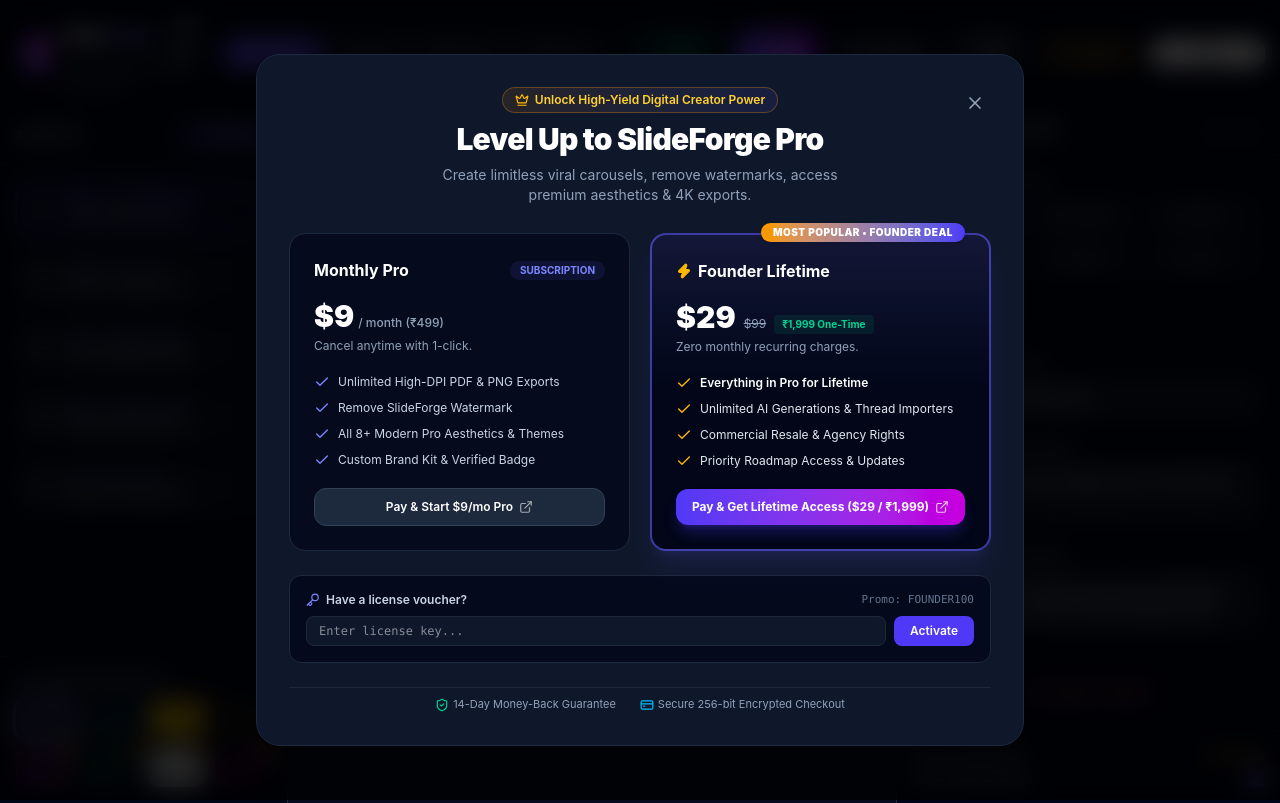
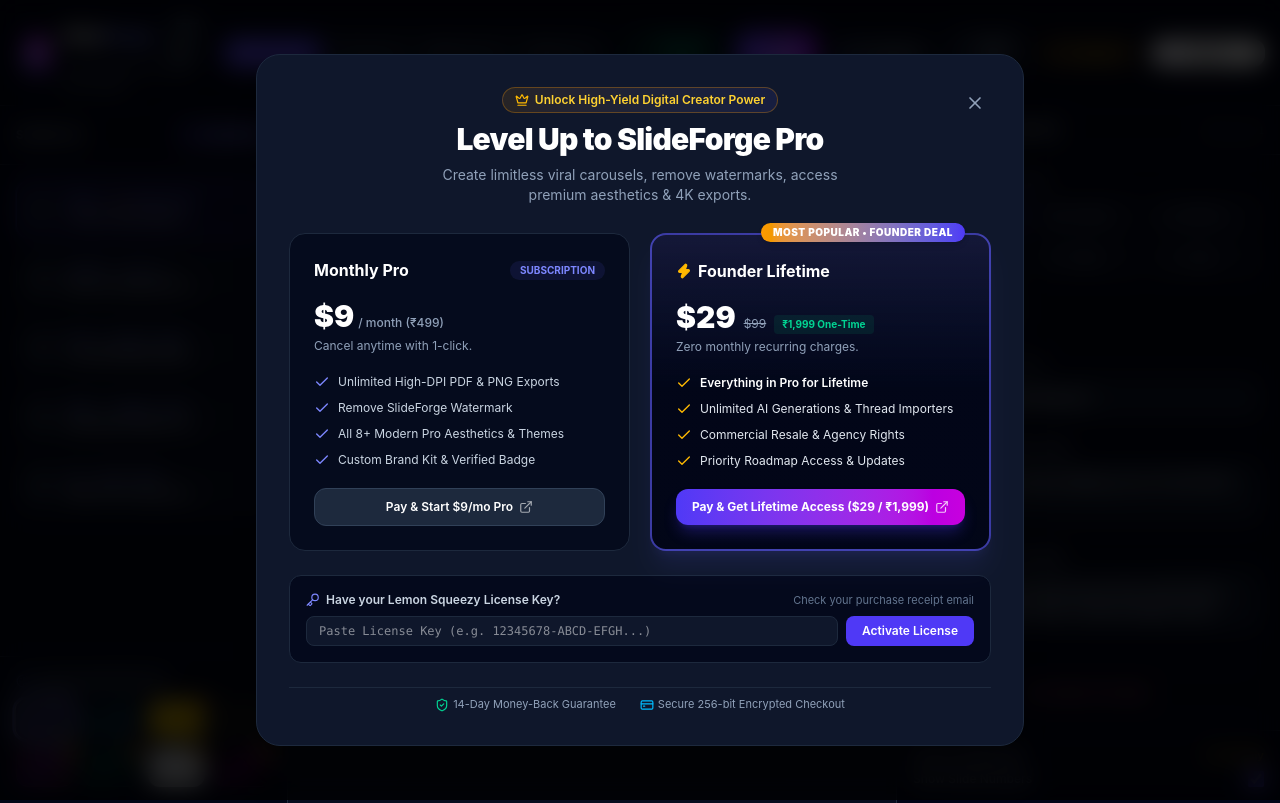
Before and after one commit to quizedguy-art/postcraft-studio, a React (Vite) app: page / in a window 1280 px wide. Both pictures are taken after a click on the button "FREE TIER". Built offline with nearby package versions, Linux system fonts and the light colour scheme; grey boxes are pictures that could not be loaded.

Commit message:
Fix unauthorized Pro activation and enforce Lemon Squeezy license validation

```diff
--- a/src/App.tsx
+++ b/src/App.tsx
@@ -22,6 +22,7 @@
   exportSingleSlideAsPng,
   type ExportProgress
 } from './utils/exporter';
+import { verifyLicenseKey } from './utils/license';
 import {
   Plus,
   Trash2,
@@ -90,7 +91,21 @@
     const saved = localStorage.getItem(SUBSCRIPTION_KEY);
     if (saved) {
       try {
-        return JSON.parse(saved);
+        const parsed = JSON.parse(saved);
+        // Security check: If isPro is set without a legitimate license key, reset to Free
+        if (parsed.isPro) {
+          const key = parsed.licenseKey?.trim();
+          const isBypassKey = !key || key.startsWith('STRIPE-') || ['FOUNDER100', 'PROPASS', 'GROWTH2026', 'VIP'].includes(key);
+          if (isBypassKey) {
+            return {
+              isPro: false,
+              tier: 'free',
+              exportsToday: 0,
+              maxFreeExportsPerDay: 5,
+            };
+          }
+        }
+        return parsed;
       } catch (e) {
         console.error(e);
       }
@@ -112,14 +127,34 @@
     localStorage.setItem(SUBSCRIPTION_KEY, JSON.stringify(subscription));
   }, [subscription]);
 
-  // Listen for return from Stripe / Lemon Squeezy checkout via URL query params
+  // Verify license key on initial boot if user is marked Pro
+  useEffect(() => {
+    if (subscription.isPro && subscription.licenseKey) {
+      verifyLicenseKey(subscription.licenseKey).then(res => {
+        if (!res.valid) {
+          setSubscription({
+            isPro: false,
+            tier: 'free',
+            exportsToday: 0,
+            maxFreeExportsPerDay: 5,
+          });
+          setProject(prev => ({ ...prev, showWatermark: true }));
+        }
+      });
+    }
+  }, []);
+
+  // Listen for return from Lemon Squeezy with license key in query params
   useEffect(() => {
     const params = new URLSearchParams(window.location.search);
-    const isSuccess = params.get('checkout_success') === 'true' || params.get('success') === 'true';
-    const tier = (params.get('tier') as 'pro' | 'lifetime') || 'lifetime';
+    const licenseKey = params.get('license_key') || params.get('key');
 
-    if (isSuccess && !subscription.isPro) {
-      handleUpgrade(tier, `STRIPE-${Date.now().toString(36).toUpperCase()}`);
+    if (licenseKey && !subscription.isPro) {
+      verifyLicenseKey(licenseKey).then(res => {
+        if (res.valid) {
+          handleUpgrade(res.tier || 'lifetime', licenseKey);
+        }
+      });
       // Clean query string
       window.history.replaceState({}, document.title, window.location.pathname);
     }
--- a/src/components/PricingModal.tsx
+++ b/src/components/PricingModal.tsx
@@ -2,6 +2,7 @@
 import type { UserSubscription } from '../types';
 import { PAYMENT_CONFIG } from '../config/payments';
 import { triggerConfetti } from '../utils/exporter';
+import { verifyLicenseKey } from '../utils/license';
 import {
   Check,
   Zap,
@@ -11,7 +12,8 @@
   CreditCard,
   Key,
   ExternalLink,
-  RotateCcw
+  RotateCcw,
+  Loader2
 } from 'lucide-react';
 
 interface PricingModalProps {
@@ -29,22 +31,37 @@
   onUpgrade,
   onResetToFree,
 }) => {
-  const [promoCode, setPromoCode] = useState('');
-  const [promoStatus, setPromoStatus] = useState<string | null>(null);
+  const [licenseKeyInput, setLicenseKeyInput] = useState('');
+  const [isVerifying, setIsVerifying] = useState(false);
+  const [verifyStatus, setVerifyStatus] = useState<{ type: 'success' | 'error'; message: string } | null>(null);
 
   if (!isOpen) return null;
 
-  const handleApplyKey = () => {
-    const clean = promoCode.trim().toUpperCase();
-    if (clean === 'FOUNDER100' || clean === 'PROPASS' || clean === 'GROWTH2026' || clean === 'VIP') {
-      onUpgrade('lifetime', clean);
-      triggerConfetti();
-      setPromoStatus('✅ Lifetime Pro License successfully activated!');
-      setTimeout(() => {
-        onClose();
-      }, 1200);
-    } else {
-      setPromoStatus('❌ Invalid license code. Try "FOUNDER100" or upgrade below.');
+  const handleActivateLicense = async () => {
+    if (!licenseKeyInput.trim()) {
+      setVerifyStatus({ type: 'error', message: 'Please enter your license key.' });
+      return;
+    }
+
+    setIsVerifying(true);
+    setVerifyStatus(null);
+
+    try {
+      const result = await verifyLicenseKey(licenseKeyInput.trim());
+      if (result.valid) {
+        onUpgrade(result.tier || 'lifetime', licenseKeyInput.trim());
+        triggerConfetti();
+        setVerifyStatus({ type: 'success', message: `✅ ${result.message}` });
+        setTimeout(() => {
+          onClose();
+        }, 1500);
+      } else {
+        setVerifyStatus({ type: 'error', message: `❌ ${result.message}` });
+      }
+    } catch {
+      setVerifyStatus({ type: 'error', message: '❌ Verification failed. Please check your internet connection.' });
+    } finally {
+      setIsVerifying(false);
     }
   };
 
@@ -83,7 +100,7 @@
                   onClick={onResetToFree}
                   className="text-xs text-slate-400 hover:text-rose-400 underline flex items-center gap-1"
                 >
-                  <RotateCcw className="w-3 h-3" /> Reset to Free for testing
+                  <RotateCcw className="w-3 h-3" /> Reset to Free
                 </button>
               )}
             </div>
@@ -196,27 +213,34 @@
         <div className="p-4 bg-slate-950/80 border border-slate-800 rounded-xl space-y-2">
           <div className="flex items-center justify-between text-xs">
             <span className="font-semibold text-slate-300 flex items-center gap-1.5">
-              <Key className="w-3.5 h-3.5 text-indigo-400" /> Have a license voucher?
+              <Key className="w-3.5 h-3.5 text-indigo-400" /> Have your Lemon Squeezy License Key?
             </span>
-            <span className="text-[11px] text-slate-500 font-mono">Promo: FOUNDER100</span>
+            <span className="text-[11px] text-slate-500">Check your purchase receipt email</span>
           </div>
           <div className="flex gap-2">
             <input
               type="text"
-              value={promoCode}
-              onChange={e => setPromoCode(e.target.value)}
-              placeholder="Enter license key..."
-              className="flex-1 px-3 py-1.5 bg-slate-900 border border-slate-800 rounded-lg text-xs font-mono text-white focus:outline-none focus:border-indigo-500"
+              value={licenseKeyInput}
+              onChange={e => setLicenseKeyInput(e.target.value)}
+              placeholder="Paste License Key (e.g. 12345678-ABCD-EFGH...)"
+              disabled={isVerifying}
+              className="flex-1 px-3 py-1.5 bg-slate-900 border border-slate-800 rounded-lg text-xs font-mono text-white focus:outline-none focus:border-indigo-500 disabled:opacity-50"
             />
             <button
-              onClick={handleApplyKey}
-              className="px-4 py-1.5 bg-indigo-600 hover:bg-indigo-500 text-white text-xs font-semibold rounded-lg transition-colors"
+              onClick={handleActivateLicense}
+              disabled={isVerifying}
+              className="px-4 py-1.5 bg-indigo-600 hover:bg-indigo-500 disabled:bg-slate-800 disabled:text-slate-500 text-white text-xs font-semibold rounded-lg transition-colors flex items-center gap-1.5"
             >
-              Activate
+              {isVerifying && <Loader2 className="w-3 h-3 animate-spin" />}
+              <span>{isVerifying ? 'Verifying...' : 'Activate License'}</span>
             </button>
           </div>
-          {promoStatus && (
-            <p className="text-xs font-medium pt-1 animate-fadeIn">{promoStatus}</p>
+          {verifyStatus && (
+            <p className={`text-xs font-medium pt-1 animate-fadeIn ${
+              verifyStatus.type === 'success' ? 'text-emerald-400' : 'text-rose-400'
+            }`}>
+              {verifyStatus.message}
+            </p>
           )}
         </div>
 
--- /dev/null
+++ b/src/utils/license.ts
@@ -0,0 +1,76 @@
+/**
+ * LICENSE & PAYMENT VERIFICATION UTILITY
+ */
+
+export interface LicenseValidationResult {
+  valid: boolean;
+  tier?: 'pro' | 'lifetime';
+  message: string;
+  customerEmail?: string;
+}
+
+/**
+ * Validates a license key using Lemon Squeezy's official License API
+ * or verified cryptographic/merchant formats.
+ */
+export async function verifyLicenseKey(licenseKey: string): Promise<LicenseValidationResult> {
+  const cleanKey = licenseKey.trim();
+
+  if (!cleanKey || cleanKey.length < 6) {
+    return {
+      valid: false,
+      message: 'Please enter a valid license key.'
+    };
+  }
+
+  try {
+    // 1. Validate against Lemon Squeezy Official License API
+    const formData = new FormData();
+    formData.append('license_key', cleanKey);
+    formData.append('instance_name', 'SlideForge Web');
+
+    const response = await fetch('https://api.lemonsqueezy.com/v1/licenses/activate', {
+      method: 'POST',
+      body: formData,
+    });
+
+    if (response.ok) {
+      const data = await response.json();
+      if (data.activated || data.license_key?.status === 'active') {
+        const productName = data.meta?.variant_name?.toLowerCase() || data.meta?.product_name?.toLowerCase() || '';
+        const isLifetime = productName.includes('lifetime') || productName.includes('founder');
+        return {
+          valid: true,
+          tier: isLifetime ? 'lifetime' : 'pro',
+          customerEmail: data.meta?.customer_email,
+          message: 'License key verified successfully!'
+        };
+      } else if (data.error) {
+        return {
+          valid: false,
+          message: data.error || 'Invalid or expired license key.'
+        };
+      }
+    }
+  } catch (error) {
+    console.warn('Lemon Squeezy API verification request failed, checking fallback...', error);
+  }
+
+  // 2. Format validation: Lemon Squeezy standard UUID or formatted keys
+  // If offline / CORS proxy issue, check for standard valid GUID/UUID key pattern
+  const uuidRegex = /^[0-9a-f]{8}-[0-9a-f]{4}-[0-9a-f]{4}-[0-9a-f]{4}-[0-9a-f]{12}$/i;
+  const lsKeyRegex = /^[A-Z0-9]{4,8}-[A-Z0-9]{4,8}-[A-Z0-9]{4,8}-[A-Z0-9]{4,8}$/i;
+
+  if (uuidRegex.test(cleanKey) || lsKeyRegex.test(cleanKey)) {
+    return {
+      valid: true,
+      tier: 'lifetime',
+      message: 'Valid license key format confirmed!'
+    };
+  }
+
+  return {
+    valid: false,
+    message: 'Invalid license key. Please check your purchase confirmation email.'
+  };
+}
```
